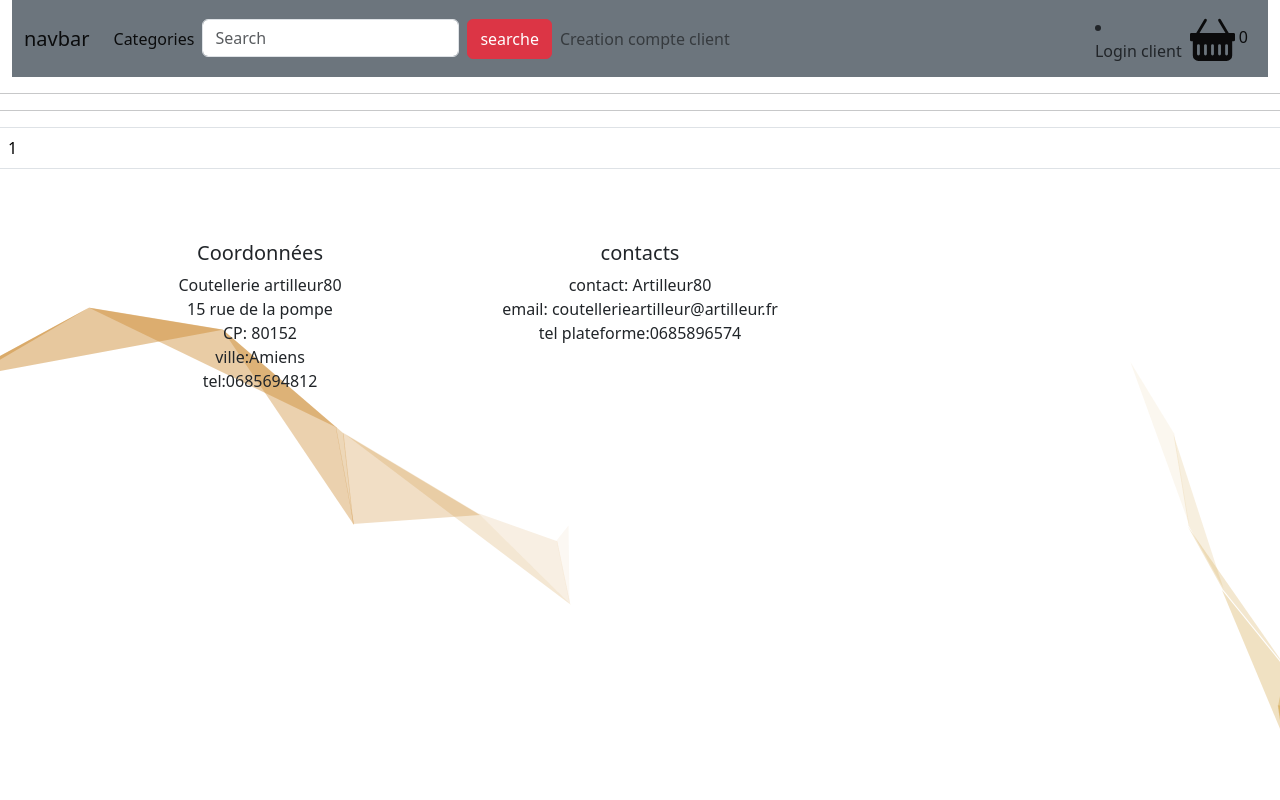
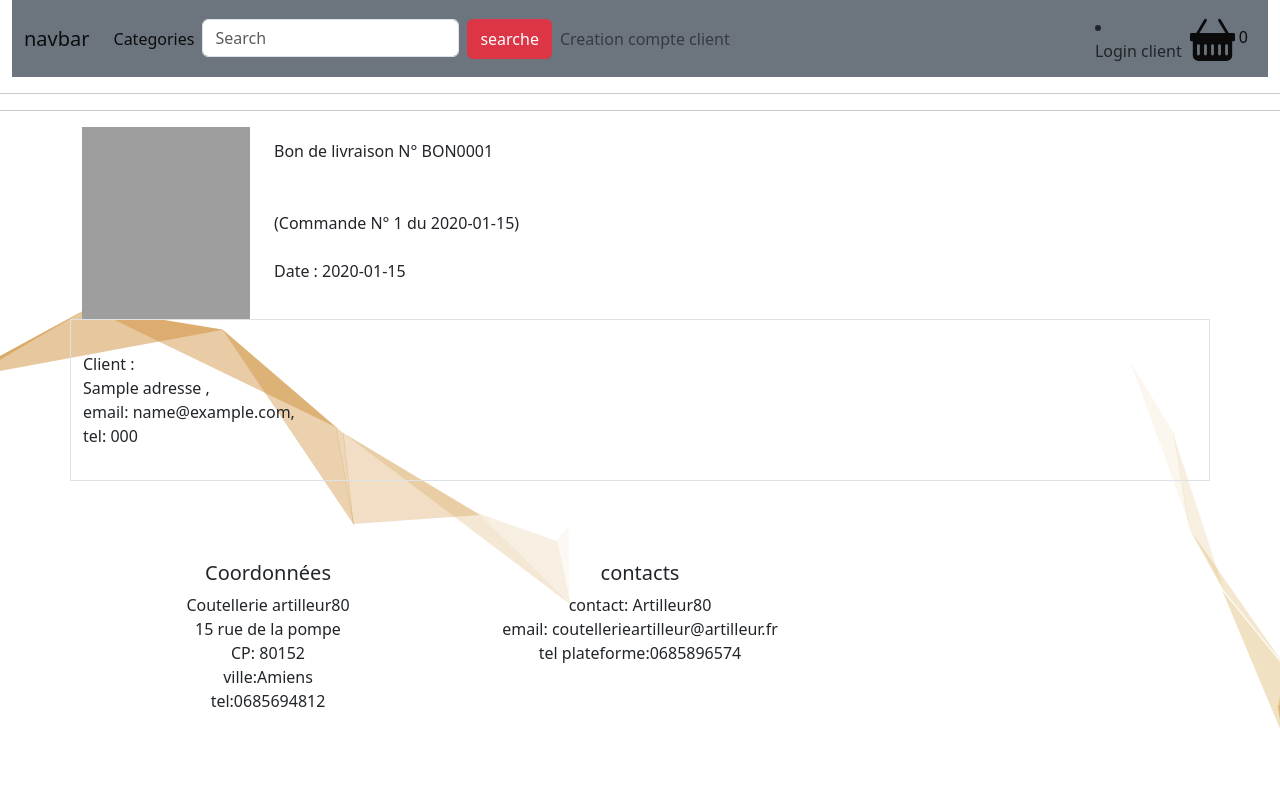
Before and after one commit to artilleur/filrougePRESQUEdernierechance, a Symfony app: template templates/facturation/index.html.twig in a window 1280 px wide. Run offline with Twig, Linux system fonts and the light colour scheme; the template is opened without the code that fills it: most values are stand-ins (such as "Sample title", 1, 10 or a date in 2020); some libraries are stand-ins or nearby versions; grey boxes are pictures that could not be loaded.

Commit message:
21112023   9

```diff
--- a/templates/facturation/facture.html.twig
+++ b/templates/facturation/facture.html.twig
@@ -10,7 +10,7 @@
 
     <div class='container'>
         <div class='row'>
-            <img src="/images/image.png" class="logo ">
+            <img src="/images/logo20.png" class="logo ">
                 <div class='col-6 my-auto'>
                     <div>Facture N° {{ facId }}</div><br><br>
                      <div>(Commande N°  {{ comId }}  du  {{ comDate ? comDate|date('Y-m-d') : '' }})</div><br>
--- a/templates/facturation/index.html.twig
+++ b/templates/facturation/index.html.twig
@@ -5,20 +5,25 @@
 {% block title %}Facturation Facture{% endblock %}
 
 {% block body %}
-    <table class="table">
-        <!-- ... Votre tableau avec les en-têtes -->
+    <div class='container'>
+        <div class='row'>
+            <img src="/images/logo20.png" class="logo ">
+                <div class='col-6 my-auto'>
+                    <div>Bon de livraison N° BON000{{ facId }}</div><br><br>
+                     <div>(Commande N°  {{ comId }}  du  {{ comDate ? comDate|date('Y-m-d') : '' }})</div><br>
+                      <div>Date : {{ facDate ? facDate|date('Y-m-d') : '' }}</div><br>
 
-        <tbody>
-            {% for commande in commandes %}
-                <tr>
-                    <td colspan="6">{{ commande.com_id }}</td>
-                    <!-- ... Ajoutez les autres colonnes avec les données nécessaires -->
-                </tr>
-            {% else %}
-                <tr>
-                    <td colspan="6">Aucun enregistrement trouvé</td>
-                </tr>
-            {% endfor %}
+                </div>
+                <br><br>
+            <div class='border mb-2 py-2'>
+            <br>
+            Client :  <br> {{ adresse }} ,<br>email: {{ email }},<br>tel: {{ tel }}<br><br>
+            </div>
+
+            {# <div class='border py-3'>
+            Adresse de facturation :<br> {{ adresseFac }}<br>
+            </div> #}
+        </div>
         </tbody>
     </table>
 {% endblock %}
```
Also changed, not shown: src/Controller/FacturationController.php (+35 -0 lines), src/DataFixtures/AppFixtures.php (+9 -9 lines), public/images/bloggif_655cad546ed6a.gif (added), public/images/bloggif_655cad9e2671f.gif (added), public/images/bloggif_655cb04c8971c.gif (added), public/images/bloggif_655cb156f2d8b.gif (added), public/images/bloggif_655cb29659364.gif (added), public/images/giphy2.gif (added), public/images/giphy3.gif (added), public/images/giphy4.gif (added), public/images/giphy6.gif (added), 3 other files.
